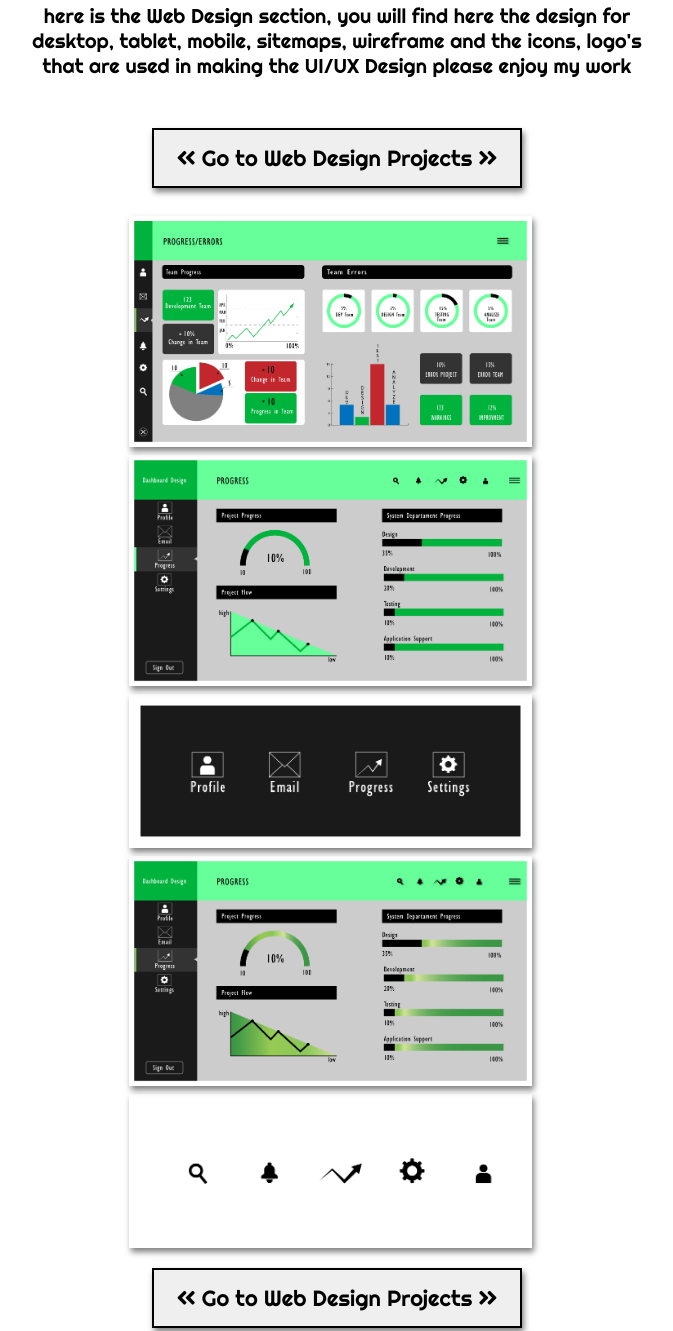
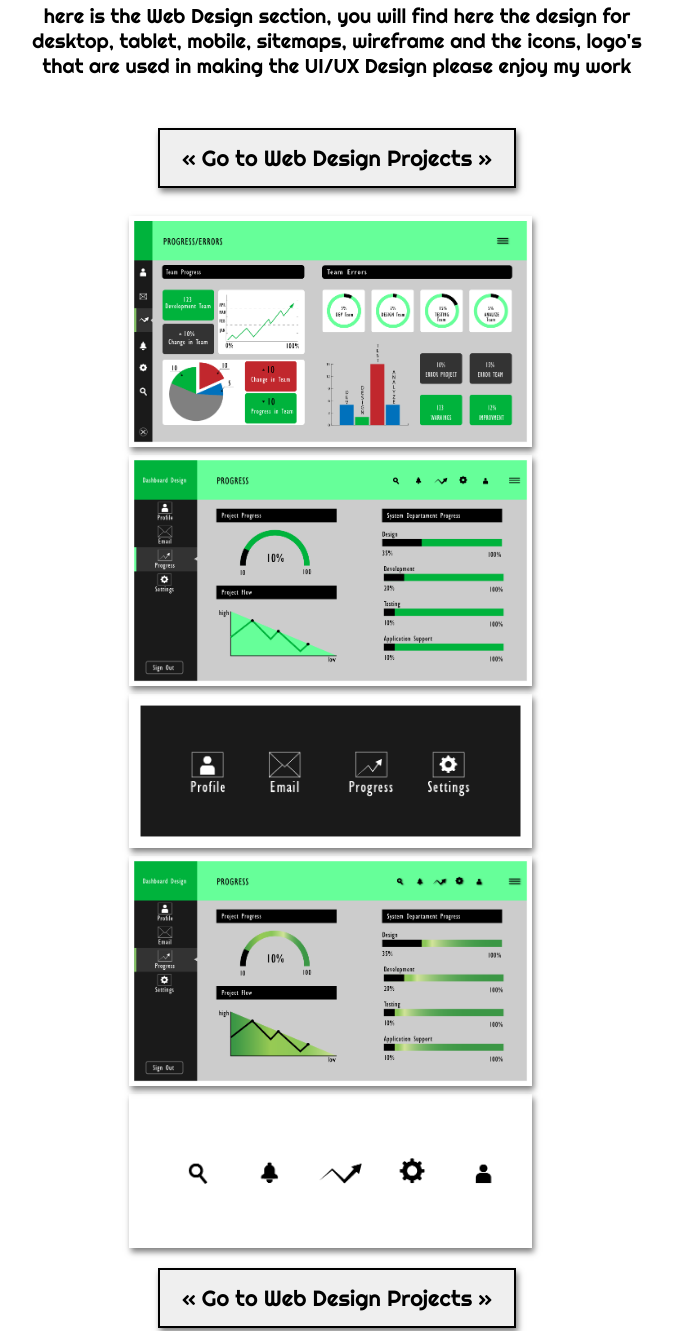
Before and after one commit to RomanViorelClaudiu/alexandra-sfartz, a plain HTML site: page web-design-dashboard.html in a window 1280 px wide. Shown: the part 194-1525 px from the top of the page, without its empty margins (303-976 px from the left). Drawn offline with Linux system fonts and the light colour scheme.

Commit message:
Add files via upload

```diff
--- a/web-design-dashboard.html
+++ b/web-design-dashboard.html
@@ -55,9 +55,9 @@
   <div class="button">
     <a href="./web-design.html">
       <button class="btn">
-        <i class="fas fa-angle-double-left" style="font-size:22px"></i> Go to
+        <i class="fas fa-angle-double-left"></i> Go to
         Web Design Projects
-        <i class="fas fa-angle-double-right" style="font-size:22px"></i></button></a>
+        <i class="fas fa-angle-double-right"></i></button></a>
   </div>
   <!-- end button -->
   <!-- main gallery row -->
@@ -94,9 +94,9 @@
   <div class="button">
     <a href="./web-design.html">
       <button class="btn">
-        <i class="fas fa-angle-double-left" style="font-size:22px"></i> Go to
+        <i class="fas fa-angle-double-left"></i> Go to
         Web Design Projects
-        <i class="fas fa-angle-double-right" style="font-size:22px"></i></button></a>
+        <i class="fas fa-angle-double-right"></i></button></a>
   </div>
   <!--end button-->
   <!--footer-->
```
